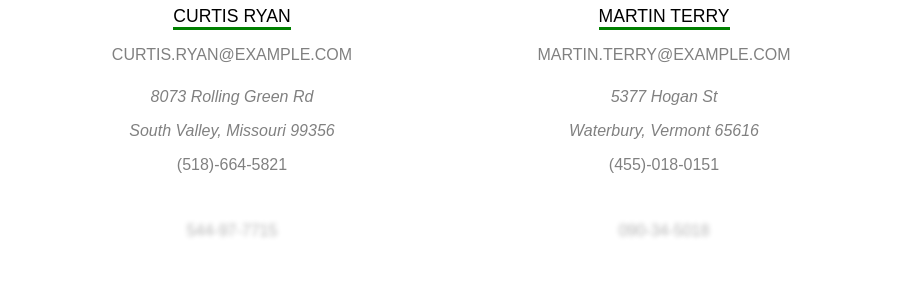
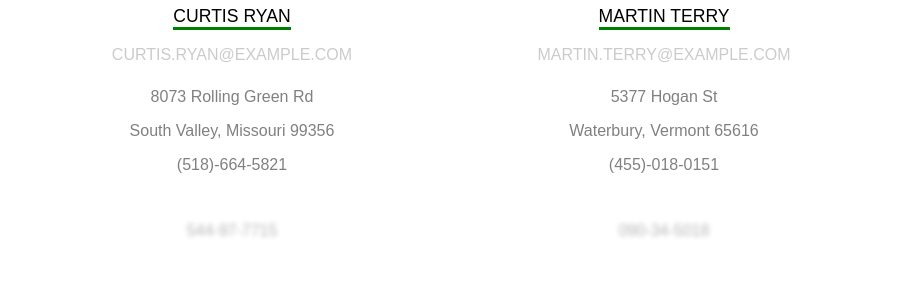
Before and after one commit to jakelafond/customer-database, a plain HTML site: page index.html in a window 1280 px wide. Shown: the part 399-697 px from the top of the page, without its empty margins (32-933 px from the left). Drawn offline with Linux system fonts and the light colour scheme.

Commit message:
few more css changes

```diff
--- a/style.css
+++ b/style.css
@@ -27,19 +27,20 @@ ul {
 .email {
   text-transform: uppercase;
   font-weight: lighter;
-  color: grey;
+  color: #cbcbcb;
   margin: .5em;
 }
 .address {
   text-transform: capitalize;
-  font-weight: normal;
+  font-weight: 200;
   color: grey;
   margin: 0;
   text-align: center;
+  font-style: normal;
 }
 .tel {
   text-transform: capitalize;
-  font-weight: normal;
+  font-weight: 200;
   color: grey;
   margin: 0;
 }
```
